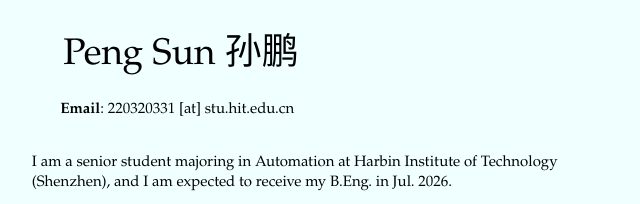
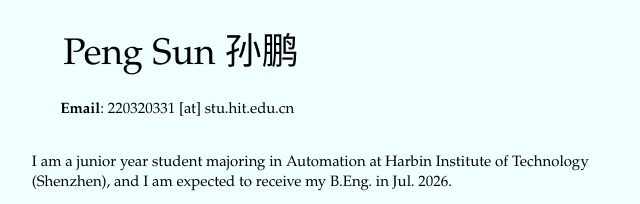
Before and after one commit to MrCasual1215/MrCasual1215.github.io, a plain HTML site: page index.html in a window 1280 px wide. Shown: the top 204 px of the page, 459-1099 px from the left. Drawn offline with Linux system fonts and the light colour scheme.

Commit message:
junior year

```diff
--- a/index.html
+++ b/index.html
@@ -45,7 +45,7 @@
             </td>
             <td style="padding:2.5%;width:67%;vertical-align:middle">
               <p >
-                I am a senior student majoring in Automation at Harbin Institute of Technology (Shenzhen), and I am expected to receive my B.Eng. in Jul. 2026.
+                I am a junior year student majoring in Automation at Harbin Institute of Technology (Shenzhen), and I am expected to receive my B.Eng. in Jul. 2026.
               </p>
               <p>
                 Previously, I worked as a research intern from Jan. 2024 to Sep. 2024 at AI&ROBOT Lab, Tsinghua University, advised by <a href="https://www.sigs.tsinghua.edu.cn/wxq/">Prof. Xueqian Wang</a> .
```
